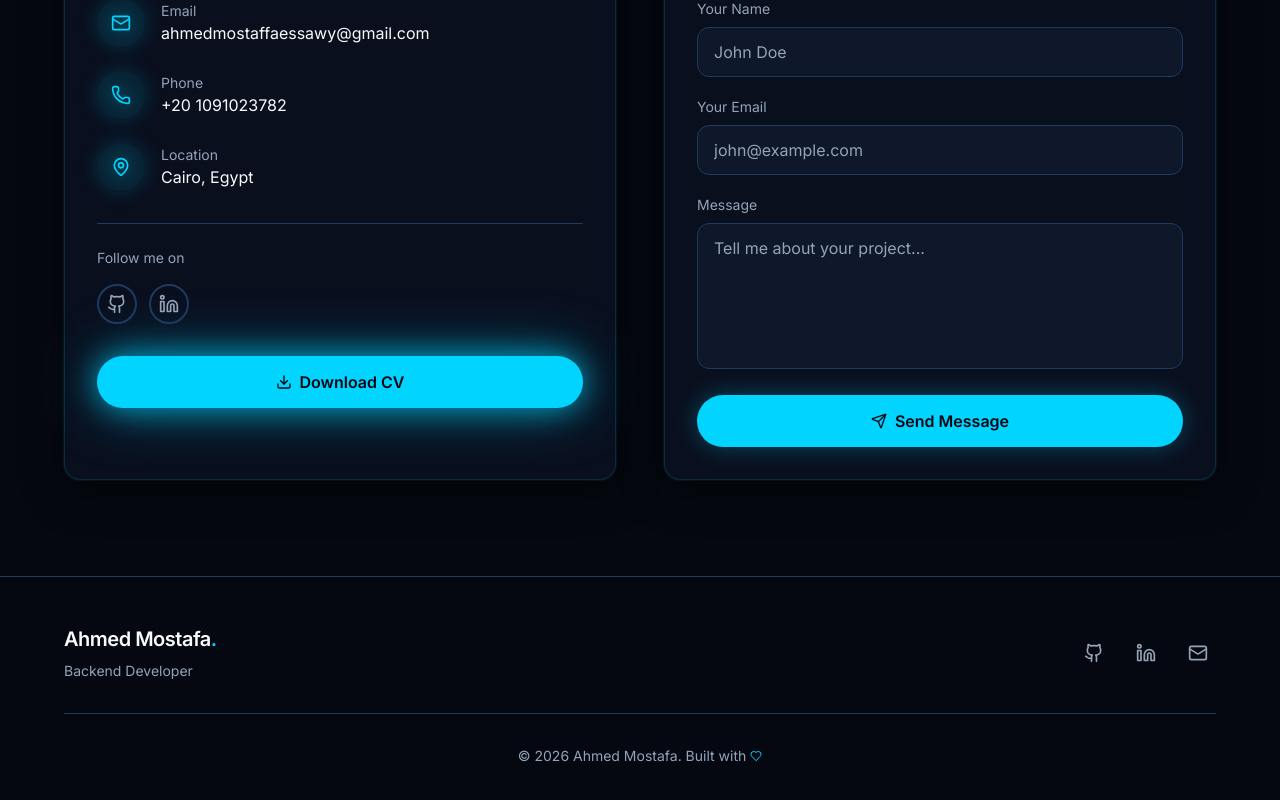
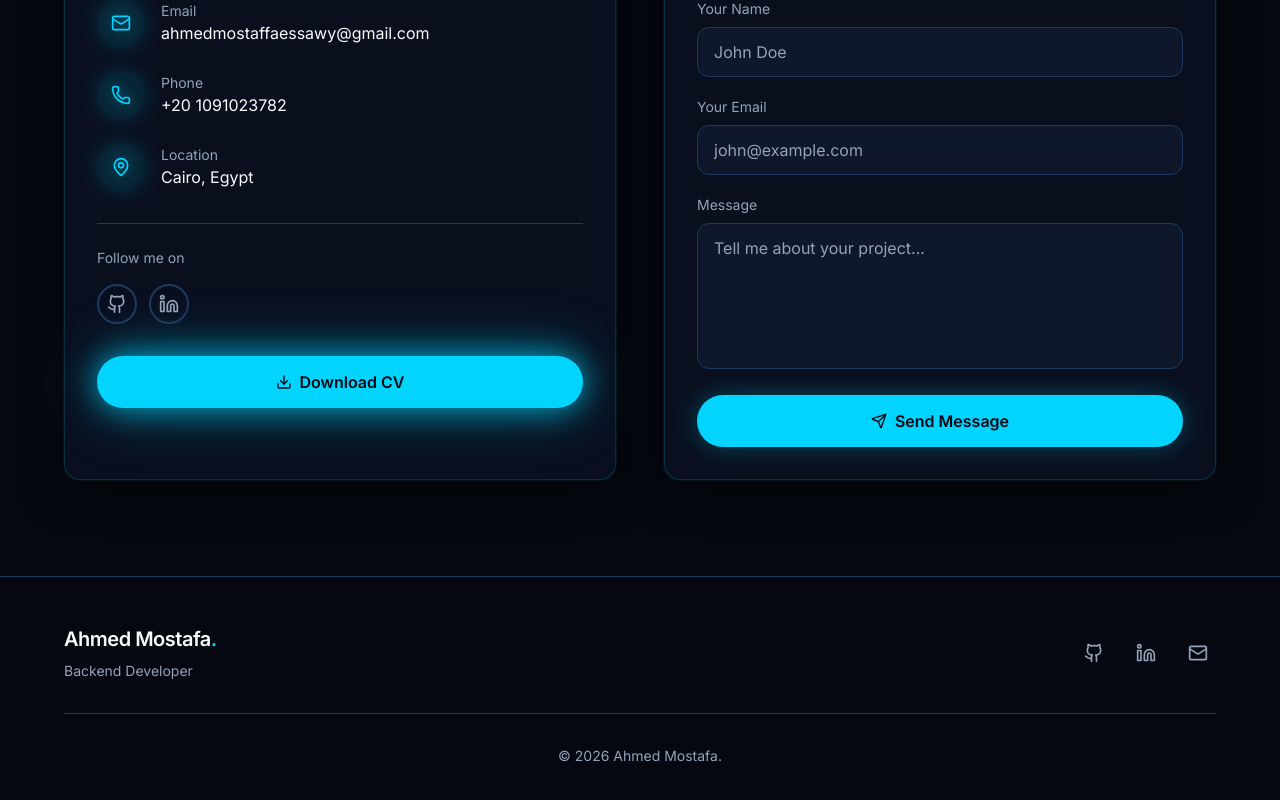
Before and after one commit to ahmedessawy10/porfolio, a Next.js app: page / in a window 1280 px wide. Shown: the part 7118-7918 px from the top of the page. Built offline with nearby package versions, Linux system fonts and the light colour scheme.

Commit message:
fix: remove unnecessary content from footer

```diff
--- a/components/footer.tsx
+++ b/components/footer.tsx
@@ -70,8 +70,7 @@ export function Footer() {
           className="mt-8 pt-8 border-t border-border text-center"
         >
           <p className="text-sm text-muted-foreground flex items-center justify-center gap-1">
-            © {currentYear} Ahmed Mostafa. Built with{" "}
-            <Heart className="h-3 w-3 text-primary inline" />
+            © {currentYear} Ahmed Mostafa.
           </p>
         </motion.div>
       </div>
```
